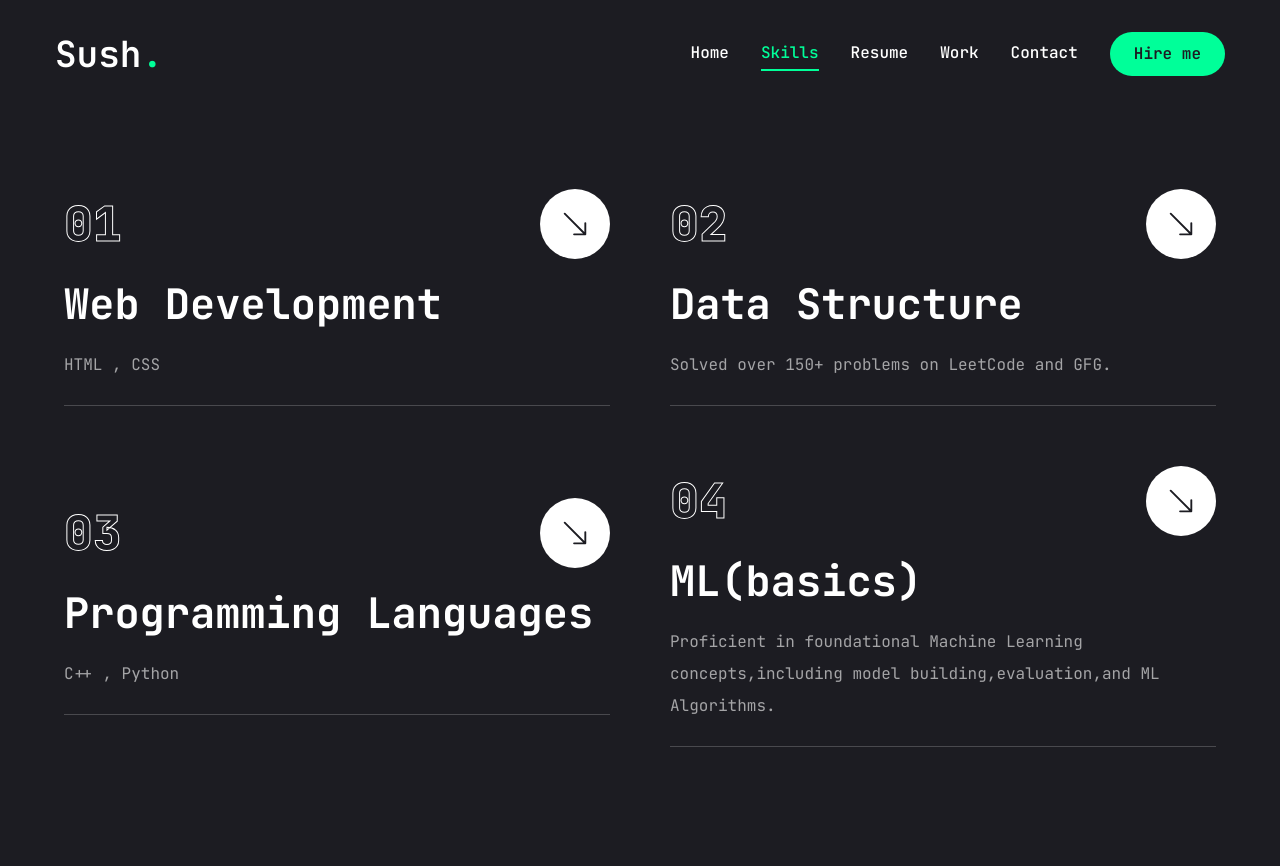
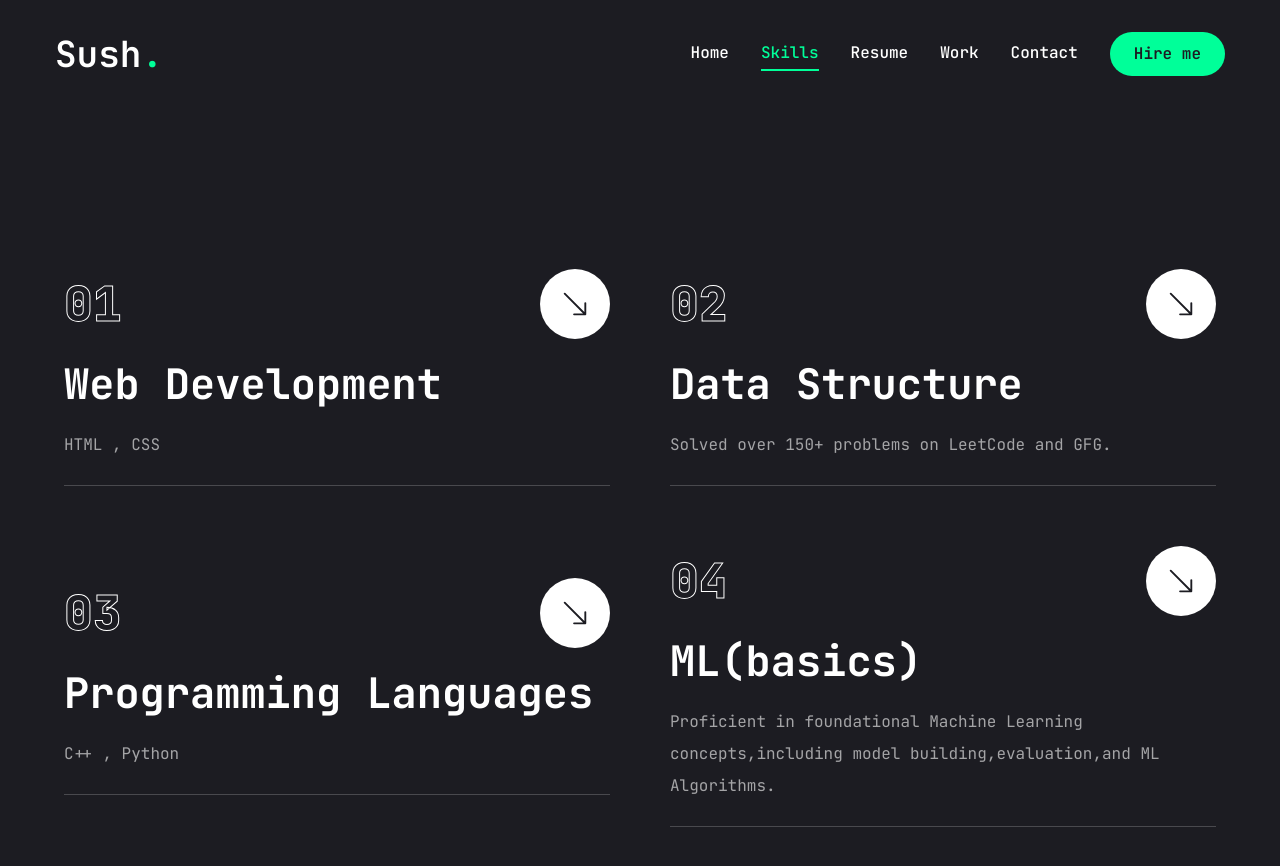
Before and after one commit to sushanth645/portfolio, a Next.js app: page /services in a window 1280 px wide. Shown: the top 866 px of the page. Before the commit the page ends 828 px from the top, so only its background shows below. Built offline with nearby package versions, Linux system fonts and the light colour scheme.

Commit message:
third commit

```diff
--- a/app/globals.css
+++ b/app/globals.css
@@ -28,7 +28,10 @@ body {
 
 @layer base {
   body {
-   @apply font-primary bg-primary text-white leading-loose;
+   @apply font-primary bg-primary text-white leading-loose min-h-screen relative overflow-x-hidden;
+  }
+  main {
+    @apply pt-20; /* Adds padding for header */
   }
   .h1 {
     @apply text-[48px] xl:text-[80px] leading-[1.1] font-semibold;
--- a/app/layout.jsx
+++ b/app/layout.jsx
@@ -22,7 +22,9 @@ export default function RootLayout({ children }) {
       <body className={jetbrainsMono.variable}>
         <Header />
         <StairTransition />
+        <main className="min-h-screen pt-20">
         <PageTransition>{children}</PageTransition>
+        </main>
         </body>
     </html>
   );
--- a/app/resume/page.jsx
+++ b/app/resume/page.jsx
@@ -128,7 +128,7 @@ const Resume = ()=>{
         opacity:1,
         transition: {delay:2.4,duration: 0.4,ease:"easeIn"},
      }}
-     className="min-h-[80vh] flex items-center justify-center py-12 xl:py-0 overflow-y-auto h-[calc(100vh-80px)]"
+     className="flex items-center justify-center py-12 xl:py-0 overflow-y-auto h-[calc(100vh-80px)]"
      >
         <div className="container mx-auto px-4 sm:px-6">
             <Tabs
--- a/app/services/page.jsx
+++ b/app/services/page.jsx
@@ -33,7 +33,7 @@ const services = [
 import {motion} from "framer-motion";
 const Services = ()=>{
     return (
-     <section className="min-h-[80vh] flex flex-col justify-center py-12 xl:py-0 overflow-y-auto h-[calc(100vh-80px)]">
+     <section className=" flex flex-col justify-center py-12 xl:py-0 overflow-y-auto h-[calc(100vh-80px)]">
        <div className="container mx-auto px-4 sm:px-6">
         <motion.div
         initial={{opacity:0}}
--- a/app/work/page.jsx
+++ b/app/work/page.jsx
@@ -40,7 +40,7 @@ const projects = [
 
 const Work = () => {
   return (
-    <div className="min-h-[80vh] flex flex-col justify-center py-12 xl:px-0 gap-50 overflow-y-auto h-[calc(100vh-80px)]">
+    <div className=" flex flex-col justify-center py-12 xl:px-0 gap-50 overflow-y-auto h-[calc(100vh-80px)]">
     <motion.section
       initial={{ opacity: 0 }}
       animate={{ opacity: 1,transition: {delay:2.4 , duration:0.4,ease:'easeIn'} }}
```
